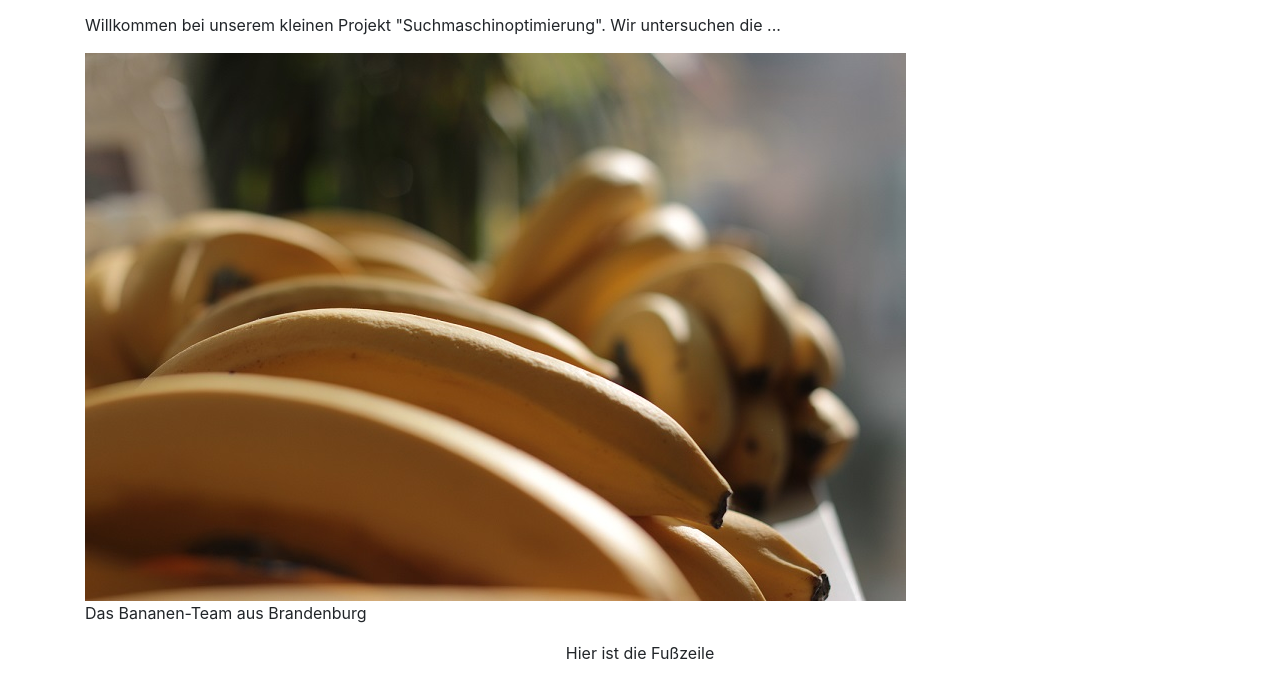
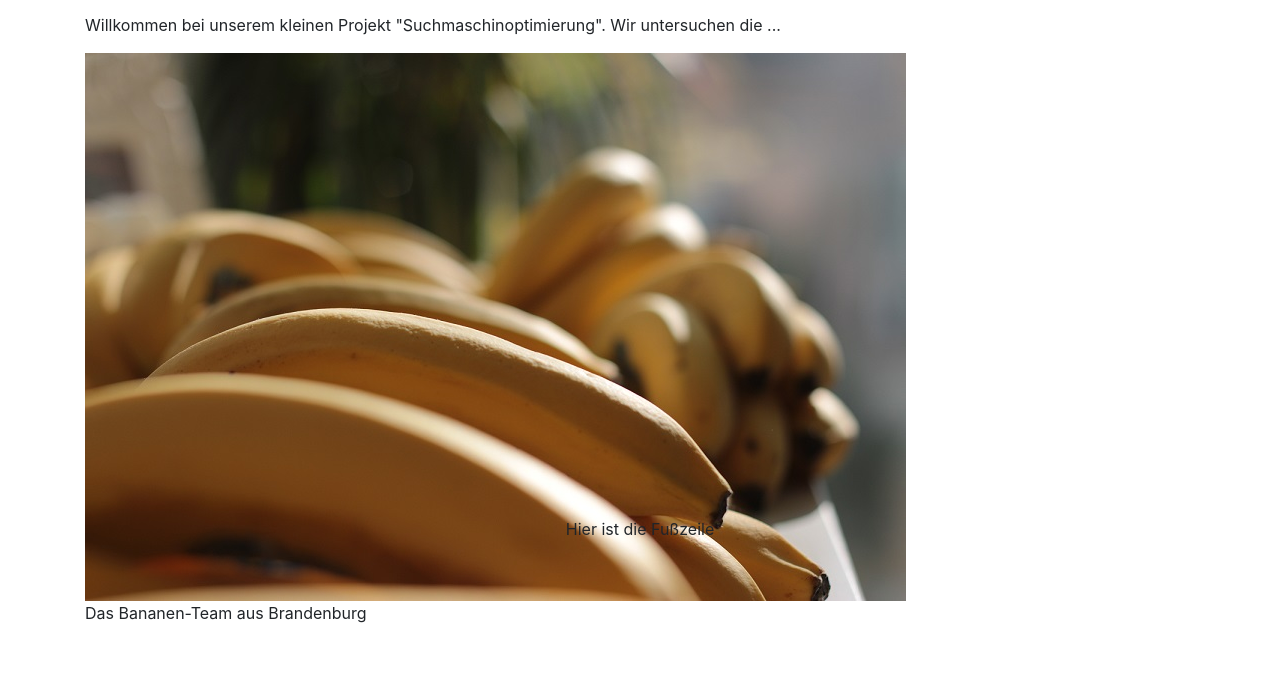
Before and after one commit to BananeBB/TestBrannnane, a plain HTML site: page index.html in a window 1280 px wide. Shown: the part 243-940 px from the top of the page. After the commit the page ends 918 px from the top, so only its background shows below. Drawn offline with nearby package versions, Linux system fonts and the light colour scheme.

Commit message:
Update main.css

```diff
--- a/main.css
+++ b/main.css
@@ -28,7 +28,7 @@
 }
 
 .footer {
-  position: static;
+  position: fixed;
   left: 0;
   bottom: 0;
   width: 100%;
```
